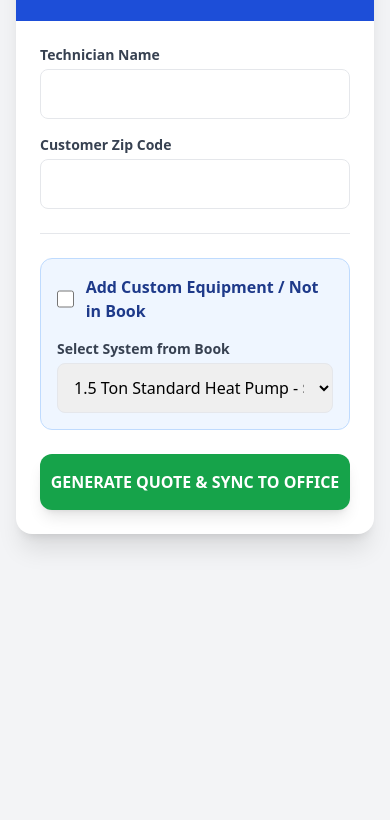
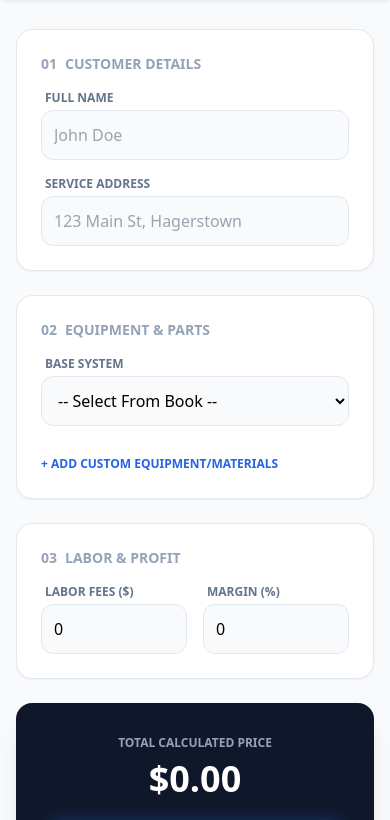
Before and after one commit to Dr-e-w/hvac-quoter, a plain HTML site: page index.html in a window 390 px wide. Shown: the part 95-915 px from the top of the page. Before the commit the page ends 844 px from the top, so only its background shows below. Drawn offline with nearby package versions, Linux system fonts and the light colour scheme.

Commit message:
Update index.html

```diff
--- a/index.html
+++ b/index.html
@@ -3,103 +3,154 @@
 <head>
     <meta charset="UTF-8">
     <meta name="viewport" content="width=device-width, initial-scale=1.0">
-    <title>HVAC Pricer v2.0 | Hagerstown</title>
+    <title>HVAC Tactical Pricer | Hagerstown</title>
     <script src="https://cdn.tailwindcss.com"></script>
+    <style>
+        .input-group:focus-within label { color: #1d4ed8; }
+        input::-webkit-outer-spin-button, input::-webkit-inner-spin-button { -webkit-appearance: none; margin: 0; }
+    </style>
 </head>
-<body class="bg-gray-100 min-h-screen p-4 md:p-8">
+<body class="bg-slate-50 min-h-screen pb-12">
 
-    <div class="max-w-2xl mx-auto bg-white shadow-xl rounded-2xl overflow-hidden">
-        <div class="bg-blue-700 p-6 text-white text-center">
-            <h1 class="text-2xl font-bold italic uppercase tracking-wider">HVAC Pricer v2.0</h1>
-            <p class="text-blue-100 text-sm">Internal Quoting Tool - Hagerstown HQ</p>
+    <header class="bg-slate-900 text-white py-6 mb-8 shadow-md">
+        <div class="max-w-xl mx-auto px-4 flex justify-between items-center">
+            <div>
+                <h1 class="text-xl font-bold tracking-tight">HVAC PRICER <span class="text-blue-400">v2.1</span></h1>
+                <p class="text-xs text-slate-400 uppercase tracking-widest">Hagerstown Internal Tool</p>
+            </div>
+            <div class="text-right">
+                <span class="bg-blue-500/10 text-blue-400 text-[10px] font-bold py-1 px-2 rounded border border-blue-400/20">LIVE SYNC ACTIVE</span>
+            </div>
         </div>
+    </header>
 
-        <form id="quoteForm" class="p-6 space-y-6">
-            <div class="grid grid-cols-1 md:grid-cols-2 gap-4">
-                <div>
-                    <label class="block text-sm font-bold text-gray-700 mb-1">Technician Name</label>
-                    <input type="text" id="techName" required class="w-full p-3 border rounded-lg focus:ring-2 focus:ring-blue-500 outline-none">
+    <main class="max-w-xl mx-auto px-4">
+        <form id="quoteForm" class="space-y-6">
+
+            <section class="bg-white p-6 rounded-2xl shadow-sm border border-slate-200">
+                <h2 class="text-sm font-black text-slate-400 uppercase mb-4 flex items-center">
+                    <span class="mr-2">01</span> Customer Details
+                </h2>
+                <div class="space-y-4">
+                    <div class="input-group">
+                        <label class="block text-xs font-bold uppercase mb-1 ml-1 text-slate-500">Full Name</label>
+                        <input type="text" id="customerName" required placeholder="John Doe" class="w-full p-3 bg-slate-50 border border-slate-200 rounded-xl focus:ring-2 focus:ring-blue-500 outline-none transition-all">
+                    </div>
+                    <div class="input-group">
+                        <label class="block text-xs font-bold uppercase mb-1 ml-1 text-slate-500">Service Address</label>
+                        <input type="text" id="address" required placeholder="123 Main St, Hagerstown" class="w-full p-3 bg-slate-50 border border-slate-200 rounded-xl focus:ring-2 focus:ring-blue-500 outline-none transition-all">
+                    </div>
                 </div>
-                <div>
-                    <label class="block text-sm font-bold text-gray-700 mb-1">Customer Zip Code</label>
-                    <input type="text" id="customerZip" required class="w-full p-3 border rounded-lg focus:ring-2 focus:ring-blue-500 outline-none">
+            </section>
+
+            <section class="bg-white p-6 rounded-2xl shadow-sm border border-slate-200">
+                <h2 class="text-sm font-black text-slate-400 uppercase mb-4 flex items-center">
+                    <span class="mr-2">02</span> Equipment & Parts
+                </h2>
+
+                <div class="space-y-4">
+                    <div id="standardSection">
+                        <label class="block text-xs font-bold uppercase mb-1 ml-1 text-slate-500">Base System</label>
+                        <select id="baseEquipment" class="w-full p-3 bg-slate-50 border border-slate-200 rounded-xl outline-none" onchange="calculateTotal()">
+                            <option value="0">-- Select From Book --</option>
+                            <option value="4500">Standard AC (14 SEER) - $4,500</option>
+                            <option value="6200">Heat Pump (16 SEER) - $6,200</option>
+                            <option value="8500">High Efficiency Duel Fuel - $8,500</option>
+                        </select>
+                    </div>
+
+                    <div class="pt-2">
+                        <button type="button" onclick="toggleCustom()" class="text-blue-600 text-xs font-bold uppercase hover:underline">+ Add Custom Equipment/Materials</button>
+                    </div>
+
+                    <div id="customArea" class="hidden space-y-3 p-4 bg-blue-50 rounded-xl border border-blue-100">
+                        <input type="text" id="customDesc" placeholder="Description (e.g. Specialized Filter Rack)" class="w-full p-2 border rounded-lg text-sm">
+                        <input type="number" id="customCost" placeholder="Custom Cost ($)" class="w-full p-2 border rounded-lg text-sm" oninput="calculateTotal()">
+                    </div>
                 </div>
+            </section>
+
+            <section class="bg-white p-6 rounded-2xl shadow-sm border border-slate-200">
+                <h2 class="text-sm font-black text-slate-400 uppercase mb-4 flex items-center">
+                    <span class="mr-2">03</span> Labor & Profit
+                </h2>
+                <div class="grid grid-cols-2 gap-4">
+                    <div>
+                        <label class="block text-xs font-bold uppercase mb-1 ml-1 text-slate-500">Labor Fees ($)</label>
+                        <input type="number" id="laborFee" value="0" class="w-full p-3 bg-slate-50 border border-slate-200 rounded-xl outline-none" oninput="calculateTotal()">
+                    </div>
+                    <div>
+                        <label class="block text-xs font-bold uppercase mb-1 ml-1 text-slate-500">Margin (%)</label>
+                        <input type="number" id="margin" value="0" class="w-full p-3 bg-slate-50 border border-slate-200 rounded-xl outline-none" oninput="calculateTotal()">
+                    </div>
+                </div>
+            </section>
+
+            <div class="bg-slate-900 p-8 rounded-2xl shadow-xl text-center">
+                <p class="text-slate-400 text-xs font-bold uppercase mb-2">Total Calculated Price</p>
+                <div class="text-4xl font-black text-white mb-6">$<span id="displayTotal">0.00</span></div>
+
+                <button type="submit" id="submitBtn" class="w-full bg-blue-500 hover:bg-blue-400 text-white font-black py-4 rounded-xl transition-all shadow-[0_0_20px_rgba(59,130,246,0.4)] uppercase tracking-widest">
+                    Confirm & Sync to Logs
+                </button>
             </div>
-
-            <hr>
-
-            <div class="bg-blue-50 p-4 rounded-xl border border-blue-200">
-                <label class="flex items-center cursor-pointer">
-                    <input type="checkbox" id="customToggle" class="w-5 h-5 text-blue-600 rounded" onchange="toggleCustomFields()">
-                    <span class="ml-3 font-semibold text-blue-900">Add Custom Equipment / Not in Book</span>
-                </label>
-
-                <div id="customFields" class="hidden mt-4 space-y-4">
-                    <input type="text" id="customName" placeholder="Unit Brand & Model #" class="w-full p-3 border rounded-lg">
-                    <input type="number" id="customPrice" placeholder="Manual Price ($)" class="w-full p-3 border rounded-lg">
-                </div>
-
-                <div id="standardFields" class="mt-4">
-                    <label class="block text-sm font-bold text-gray-700 mb-1">Select System from Book</label>
-                    <select id="modelSelect" class="w-full p-3 border rounded-lg">
-                        <option value="1.5 Ton Standard Heat Pump - $8,500">1.5 Ton Standard Heat Pump - $8,500</option>
-                        <option value="2.0 Ton High Efficiency - $10,200">2.0 Ton High Efficiency - $10,200</option>
-                        <option value="Dual Fuel System - $12,500">Dual Fuel System - $12,500</option>
-                    </select>
-                </div>
-            </div>
-
-            <button type="submit" id="submitBtn" class="w-full bg-green-600 hover:bg-green-700 text-white font-bold py-4 rounded-xl transition-all transform active:scale-95 shadow-lg">
-                GENERATE QUOTE & SYNC TO OFFICE
-            </button>
         </form>
-    </div>
+    </main>
 
     <script>
         const WEB_APP_URL = 'https://script.google.com/macros/s/AKfycbwwPmfzN-P8oRbBaZe0I0u_CqtHP8kGHIQEOqkQflkK4jnEHPH-r30aDF7tbpR7Epi_/exec';
 
-        function toggleCustomFields() {
-            const isCustom = document.getElementById('customToggle').checked;
-            document.getElementById('customFields').classList.toggle('hidden', !isCustom);
-            document.getElementById('standardFields').classList.toggle('hidden', isCustom);
+        function toggleCustom() {
+            document.getElementById('customArea').classList.toggle('hidden');
+        }
+
+        function calculateTotal() {
+            const base = parseFloat(document.getElementById('baseEquipment').value) || 0;
+            const custom = parseFloat(document.getElementById('customCost').value) || 0;
+            const labor = parseFloat(document.getElementById('laborFee').value) || 0;
+            const marginPercent = parseFloat(document.getElementById('margin').value) || 0;
+
+            const subtotal = base + custom + labor;
+            // Calculation: Subtotal / (1 - Margin%)
+            const total = marginPercent > 0 ? subtotal / (1 - (marginPercent / 100)) : subtotal;
+
+            document.getElementById('displayTotal').innerText = total.toLocaleString(undefined, {minimumFractionDigits: 2, maximumFractionDigits: 2});
+            return total.toFixed(2);
         }
 
         document.getElementById('quoteForm').addEventListener('submit', async (e) => {
             e.preventDefault();
             const btn = document.getElementById('submitBtn');
-            const isCustom = document.getElementById('customToggle').checked;
+            const finalTotal = calculateTotal();
 
-            // Set loading state
-            btn.innerText = "SYNCING DATA...";
+            btn.innerText = "UPLOADING...";
             btn.disabled = true;
 
             const payload = {
-                techName: document.getElementById('techName').value,
-                customerZip: document.getElementById('customerZip').value,
-                isCustom: isCustom,
-                // If custom is checked, use custom name; otherwise, split the dropdown value to get the name
-                equipmentName: isCustom ? document.getElementById('customName').value : document.getElementById('modelSelect').value.split(' - ')[0],
-                totalPrice: isCustom ? document.getElementById('customPrice').value : document.getElementById('modelSelect').value.split(' - ')[1]
+                customerName: document.getElementById('customerName').value,
+                address: document.getElementById('address').value,
+                equipmentBase: document.getElementById('baseEquipment').options[document.getElementById('baseEquipment').selectedIndex].text,
+                customDetails: document.getElementById('customDesc').value,
+                customCost: document.getElementById('customCost').value,
+                labor: document.getElementById('laborFee').value,
+                margin: document.getElementById('margin').value,
+                totalPrice: finalTotal
             };
 
             try {
-                // 'no-cors' is necessary for Google Apps Script to work from a web front-end
                 await fetch(WEB_APP_URL, {
                     method: 'POST',
                     mode: 'no-cors',
-                    cache: 'no-cache',
-                    headers: { 'Content-Type': 'application/json' },
                     body: JSON.stringify(payload)
                 });
 
-                alert("Success! The office has received the quote log.");
+                alert("SYNCED SUCCESSFULLY");
                 document.getElementById('quoteForm').reset();
-                toggleCustomFields(); // Reset field visibility
+                calculateTotal();
             } catch (error) {
-                console.error("Sync Error:", error);
-                alert("The sync failed. Check your internet connection.");
+                alert("SYNC ERROR - CHECK CONNECTION");
             } finally {
-                btn.innerText = "GENERATE QUOTE & SYNC TO OFFICE";
+                btn.innerText = "Confirm & Sync to Logs";
                 btn.disabled = false;
             }
         });
```
